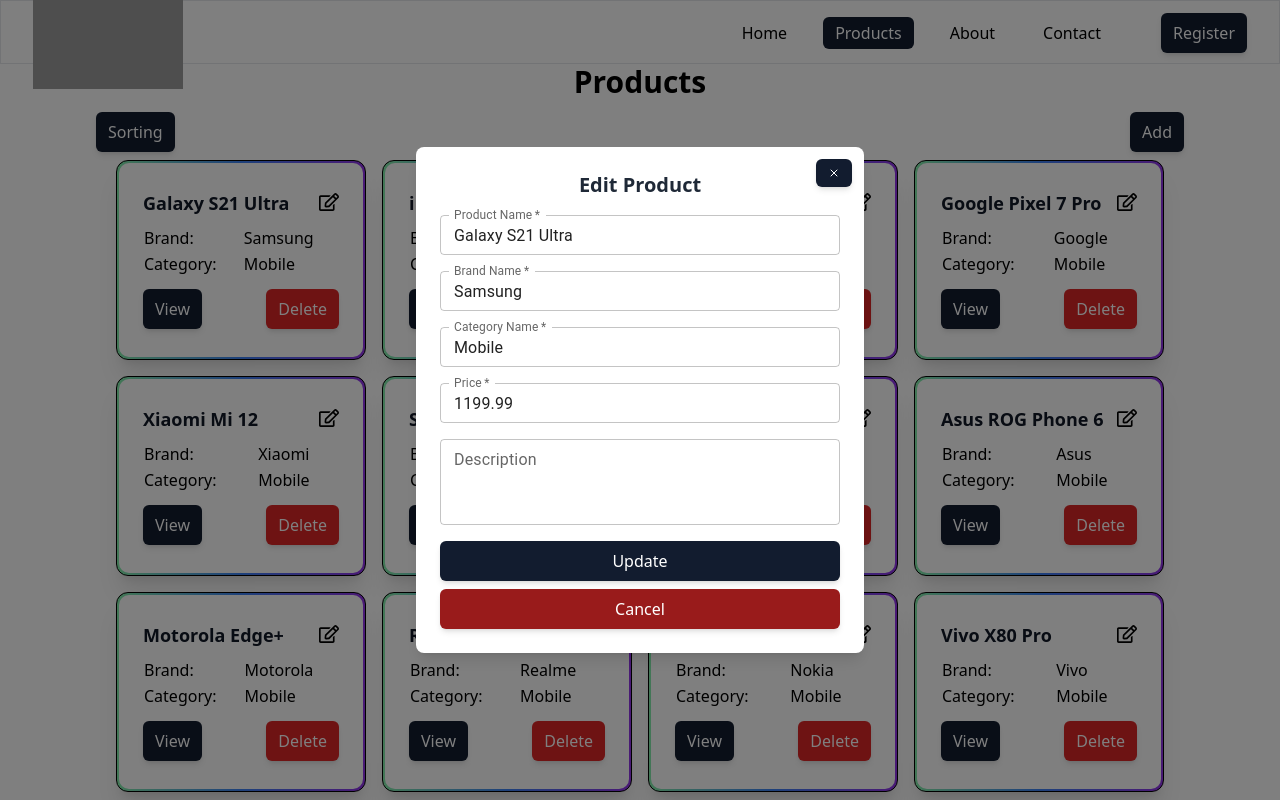
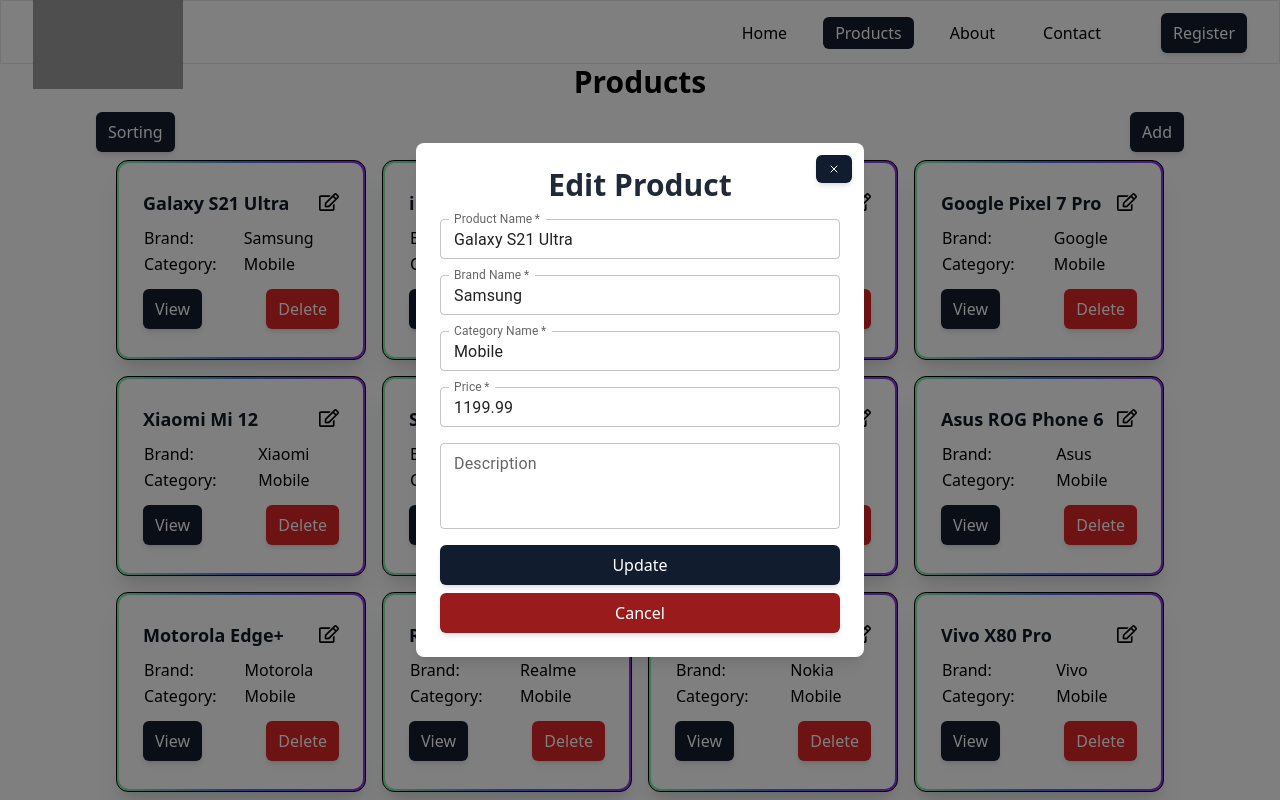
Before and after one commit to sathish9117/product_json_server_crud, a React (Vite) app: page /products in a window 1280 px wide. Both pictures are taken after a click on the icon 329 px from the left and 202 px from the top of the page. Shown: the top 800 px of the page. Built offline with nearby package versions, Linux system fonts and the light colour scheme; data requests are answered from the project's data file; grey boxes are pictures that could not be loaded.

Commit message:
Add className prop to Modal component for custom styling of title

```diff
--- a/src/components/Modal.jsx
+++ b/src/components/Modal.jsx
@@ -4,6 +4,7 @@
 import Button from "./Button";
 
 const Modal = ({
+  className,
   toggleModal,
   children,
   title = "Hello",
@@ -28,7 +29,9 @@
           />
         )}
 
-        <h2 className="mb-4 text-xl font-bold text-center text-gray-800">
+        <h2
+          className={`mb-4 text-3xl font-bold text-center text-gray-800 ${className}`}
+        >
           {title}
         </h2>
         {children}
```
